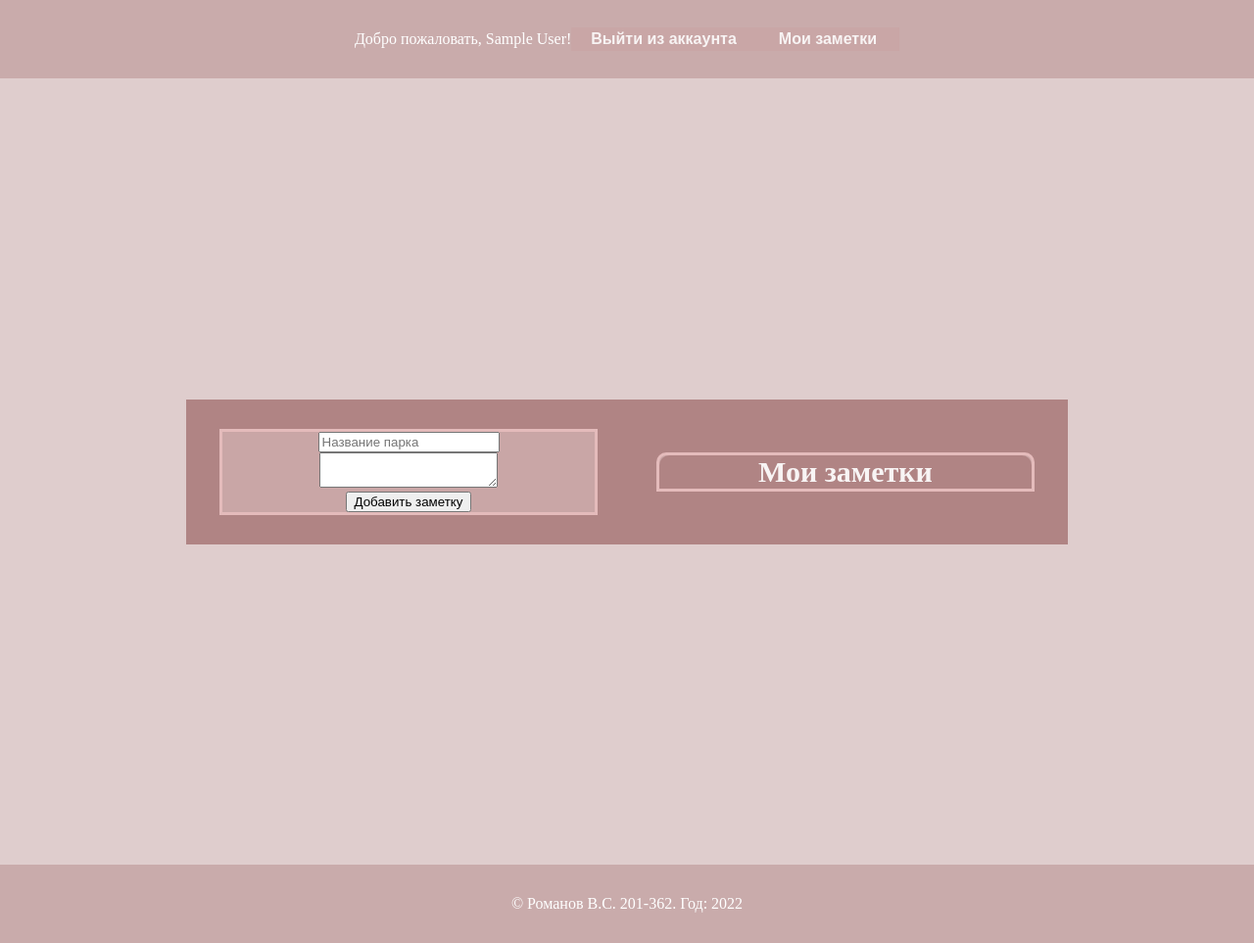
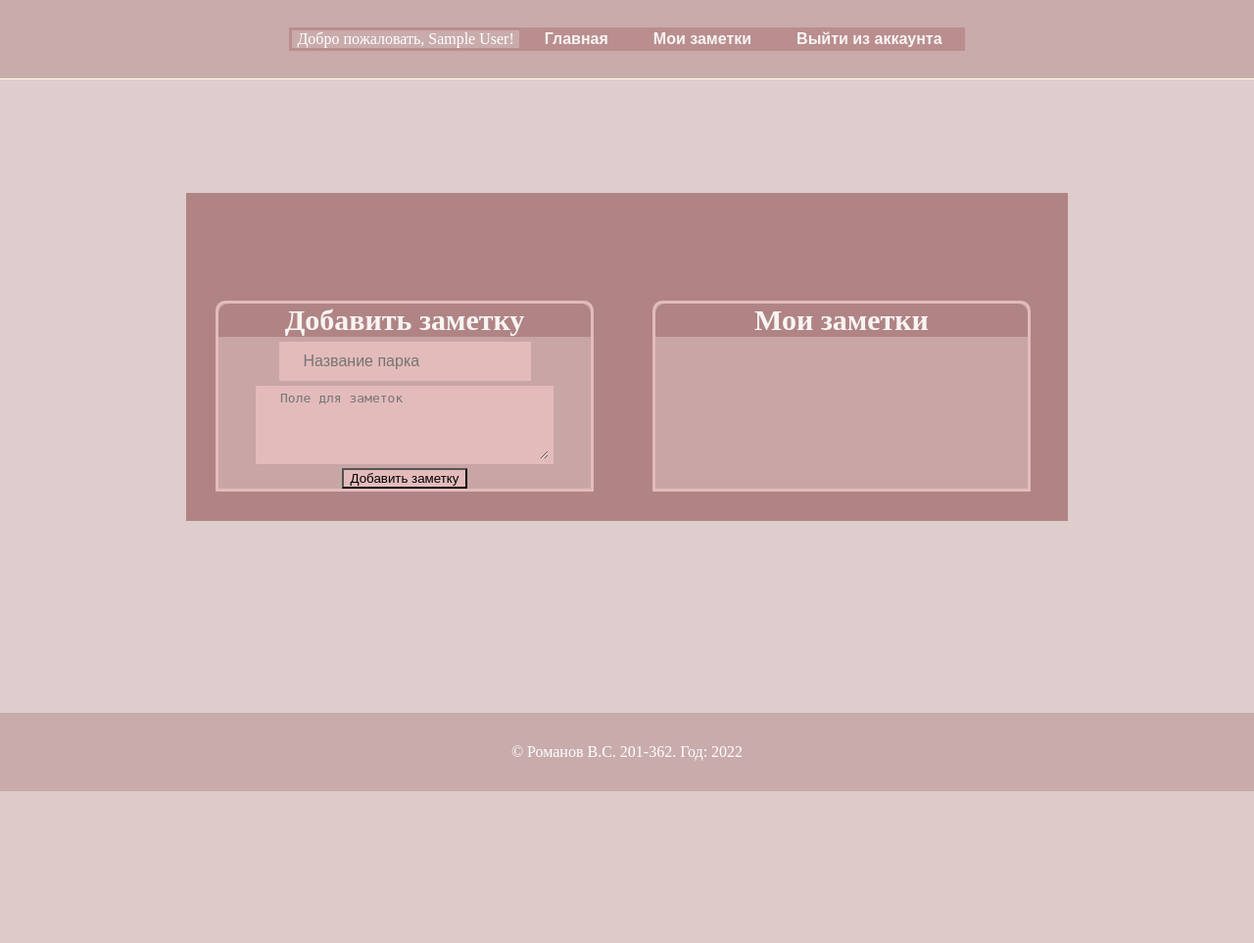
Before and after one commit to Vampirus555/Course_web-app, a PHP site: page /notes.php in a window 1280 px wide. Shown: the whole page at 98% size. After the commit the page ends 808 px from the top, so only its background shows below. Run offline with PHP 8.4, Linux system fonts and the light colour scheme; the visitor is signed in with stand-in values (Sample User, id 1); data that the repository does not hold is empty.

Commit message:
notes&disign v_3 commit

```diff
--- a/notes.php
+++ b/notes.php
@@ -31,20 +31,21 @@ $title = "Мои заметки";
 
 $content = '
 <div class="info">
-    <div style="display:flex; align-items: center; justify-content: center;">
-        <div class="card">
+    <div style="display:flex; flex-wrap: wrap;">
+        <div class="note_card">
+            <div class="park_header">Добавить заметку</div>
             <form method="POST">
-                <div>
+                <div class="margin_5">
 
-                    <input type="text" name="parkName" placeholder="Название парка">
+                    <input type="text" name="parkName" placeholder="Название парка" class="search-field">
                 </div>
 
                 <div>
-                    <textarea name="content" placeholder="Поле для заметок"> </textarea>
+                    <textarea name="content" placeholder="Поле для заметок"  class="content-field"></textarea>
                 </div>
 
                 <div>
-                    <button type="submit" name="push">Добавить заметку</button>
+                    <button type="submit" name="push" class="margin_5, back">Добавить заметку</button>
                 </div>
             </form>
         </div>
@@ -53,10 +54,16 @@ $content = '
             <table>
                 '.$content1.'
             </table>
+            ';
+            if($content1 != ""){
+                $content .='<a href="delete.php"><button class="margin_5, delete">Удалить заметки</button></a>';
+            }
+            $content .='
+            </div>
+            </div>
         </div>
-    </div>
-</div>
-';
+            ';
+
 
 
 
--- a/styles/style.css
+++ b/styles/style.css
@@ -5,6 +5,10 @@
     display: flex;
     align-items: center;
     justify-content: center;
+    width: 100%;
+    position: fixed;
+    z-index: 1000;
+    border-bottom: 1px solid #FFFFE0;
 }
 
 .footer{
@@ -24,7 +28,7 @@ body{
 
 main{
     min-width: 200px;
-    min-height: 803px;
+    min-height: 91vh;
     display: flex;
     align-items: center;
     justify-content: center;
@@ -39,10 +43,15 @@ main{
     margin-top: 50px;
 }
 
+.label{
+    border: 3px solid #ba8e8e;
+    padding:  0 5px;
+}
+
 .info{
     background-color: #B08484;
     width: 900px;
-
+    padding-top: 80px;
 }
 
 .search-form {
@@ -51,20 +60,32 @@ main{
 .search-field {
     background-color: #E4BBBB;
     flex-grow: 1;
-    height: 60px;
+    height: 40px;
     border: 5px solid #E4BBBB;
     box-sizing: border-box;
     padding: 0 20px;
     font-size: 100%;
 
 }
+
+.content-field {
+    background-color: #E4BBBB;
+    flex-grow: 1;
+
+    border: 5px solid #E4BBBB;
+    box-sizing: border-box;
+    padding: 0 20px;
+    font-size: 100%;
+    width: 80%;
+    height: 10vh;
+}
 .search-btn {
     padding: 0 20px;
     font-size: 100%;
     font-weight: bold;
-    background-color: #C9A6A6;
-    border: 3px solid #C9A6A6;
-    border-left: none;
+    background-color: #ba8e8e;
+    border: 3px solid #ba8e8e;
+
     color: #f8f4f4;
     cursor: pointer;
     box-sizing: border-box;
@@ -131,7 +152,7 @@ main{
     font-weight: 600;
 
 }
-.container-header p {
+.container_header p {
     margin-top: 0;
   }
 
@@ -150,6 +171,16 @@ main{
     border: 3px solid #E4BBBB;
     border-radius: 10px 10px 0 0;
     text-align: center;
+}
+
+.note_card{
+    background-color: #C9A6A6;
+    width: 380px;
+    margin: 30px;
+    border: 3px solid #E4BBBB;
+    border-radius: 10px 10px 0 0;
+    text-align: center;
+    /* height: 20vh; */
 }
 
 table{
@@ -173,9 +204,10 @@ td{
 }
 .back{
     background-color: #E4BBBB;
-
 }
-
+.delete{
+    background-color: #CD5C5C;
+}
 
 /* чтобы страница "не подпрыгивала" к id */
 [id^="all"] {
--- a/template.php
+++ b/template.php
@@ -11,7 +11,7 @@
     <script type="text/javascript">
         ymaps.ready(function () {
         var myMap = new ymaps.Map('map', {
-            center: <?php echo $centr ?>  ,
+            center: <?php echo $info['geodata_center'] ?>  ,
             zoom: 13
         }, {
             searchControlProvider: 'yandex#search'
@@ -20,8 +20,8 @@
 
 
         myPlacemark = new ymaps.Placemark(myMap.getCenter(), {
-            hintContent: '<?php echo $info['CommonName'] ?>',
-
+            hintContent: 'Мои заметки',
+            balloonContent: 'Количество ваших заметок: <?php echo $count_notes['countN'] ?>'
                 }, {
                 iconLayout: 'default#image',
                 iconImageHref: 'images/Icon.png',
@@ -37,12 +37,13 @@
 </head>
 <body>
 <header class="header">
-
             <?php if(isset($user) && $user != ""):?>
-                    <label>Добро пожаловать, <?=$_SESSION["name"]?>! </label>
-                    <!-- <a href="logout.php">Выйти</a> -->
+                    <label class ="label">Добро пожаловать, <?=$_SESSION["name"]?>!</label>
+            <?php endif;?>
+            <a href="index.php"><button class="search-btn" >Главная</button></a>
+            <?php if(isset($user) && $user != ""):?>
+                    <a href="notes.php"><button class="search-btn" >Мои заметки</button></a>
                     <a href="logout.php"><button class="search-btn" >Выйти из аккаунта</button></a>
-                    <a href="notes.php"><button class="search-btn" >Мои заметки</button></a>
             <?php else:?>
             <form action="authpage.php" class="search-form">
                 <button class="search-btn" >Войти/Зарегистрироваться</button>
```
Also changed, not shown: delete.php (added, +9 -0 lines), info.php (+6 -5 lines).
